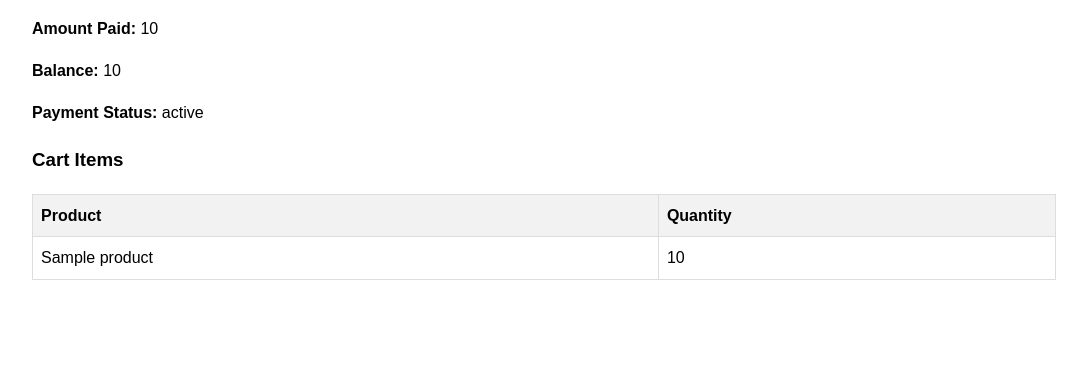
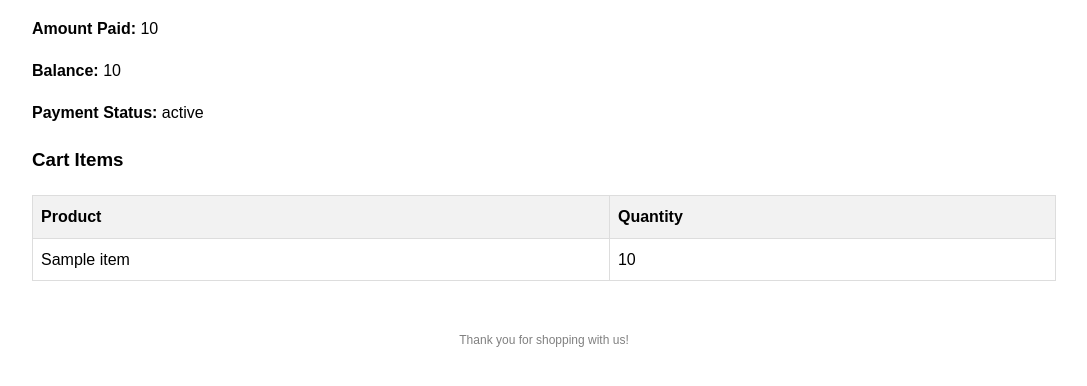
Before and after one commit to Davisetims/furniture-ecommerce-api, a Django app: template carts/templates/invoice_template.html in a window 1280 px wide. Shown: the part 264-650 px from the top of the page, without its empty margins (96-1183 px from the left). Run offline with Django 5.2, Linux system fonts and the light colour scheme; the template is opened without the code that fills it: most values are stand-ins (such as "Sample title", 1, 10 or a date in 2020); parts of the project's set-up code (start-up, migrations or seed data) failed here and were passed over.

Commit message:
"Updated invoice template and view to include product names, added viewport meta tag, and modified CSS styles"

```diff
--- a/carts/templates/invoice_template.html
+++ b/carts/templates/invoice_template.html
@@ -2,6 +2,7 @@
 <html lang="en">
   <head>
     <meta charset="UTF-8" />
+    <meta name="viewport" content="width=device-width, initial-scale=1.0" />
     <title>Invoice</title>
     <style>
       body {
@@ -13,6 +14,7 @@
       }
       .header {
         text-align: center;
+        margin-bottom: 20px;
       }
       .invoice-details {
         margin: 20px 0;
@@ -20,6 +22,7 @@
       .table {
         width: 100%;
         border-collapse: collapse;
+        margin-top: 20px;
       }
       .table th,
       .table td {
@@ -29,6 +32,12 @@
       }
       .table th {
         background-color: #f2f2f2;
+      }
+      .footer {
+        text-align: center;
+        margin-top: 50px;
+        font-size: 12px;
+        color: gray;
       }
     </style>
   </head>
@@ -56,11 +65,14 @@
       <tbody>
         {% for item in cart_items %}
         <tr>
-          <td>{{ item.product }}</td>
+          <td>{{ item.product_name }}</td>
           <td>{{ item.quantity }}</td>
         </tr>
         {% endfor %}
       </tbody>
     </table>
+    <div class="footer">
+      <p>Thank you for shopping with us!</p>
+    </div>
   </body>
 </html>
```
Also changed, not shown: carts/views.py (+15 -2 lines).
